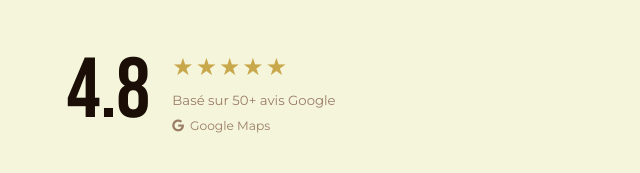
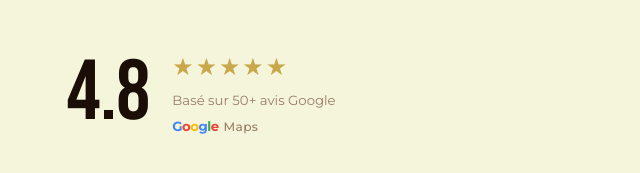
Before and after one commit to vladbevz/le438_restaurant, a plain HTML site: page index.html in a window 1280 px wide. Shown: the part 4078-4251 px from the top of the page, 439-1079 px from the left. Drawn offline with nearby package versions, Linux system fonts and the light colour scheme; a web font is replaced by a local one.

Commit message:
style: add Google brand colors and review link to ratings section
Co-Authored-By: Claude Sonnet 4.6 <noreply@anthropic.com>

```diff
--- a/css/index.css
+++ b/css/index.css
@@ -361,10 +361,15 @@
     font-size: .78rem; color: var(--ink-muted); margin-top: 4px;
 }
 .reviews__google {
-    display: flex; align-items: center; gap: 6px;
+    display: inline-flex; align-items: center; gap: 5px;
     font-family: 'Montserrat', sans-serif;
     font-size: .72rem; color: var(--ink-muted); margin-top: 5px;
+    font-weight: 500; letter-spacing: .3px;
+    text-decoration: none;
+    transition: opacity .2s ease;
 }
+.reviews__google:hover { opacity: .75; }
+.g-letter { font-weight: 700; font-size: .78rem; letter-spacing: -.5px; }
 .reviews__grid {
     display: grid;
     grid-template-columns: repeat(3, 1fr);
--- a/index.html
+++ b/index.html
@@ -356,7 +356,12 @@
                     <div class="reviews__meta">
                         <div class="reviews__stars">★★★★★</div>
                         <p class="reviews__count">Basé sur 50+ avis Google</p>
-                        <div class="reviews__google"><i class="fab fa-google"></i> Google Maps</div>
+                        <a class="reviews__google" href="https://www.google.com/maps/search/?api=1&query=LE+438+Vauvert" target="_blank" rel="noopener">
+                            <span class="g-letter" aria-hidden="true">
+                                <span style="color:#4285F4">G</span><span style="color:#EA4335">o</span><span style="color:#FBBC05">o</span><span style="color:#4285F4">g</span><span style="color:#34A853">l</span><span style="color:#EA4335">e</span>
+                            </span>
+                            Maps
+                        </a>
                     </div>
                 </div>
                 <div class="reviews__grid">
```
